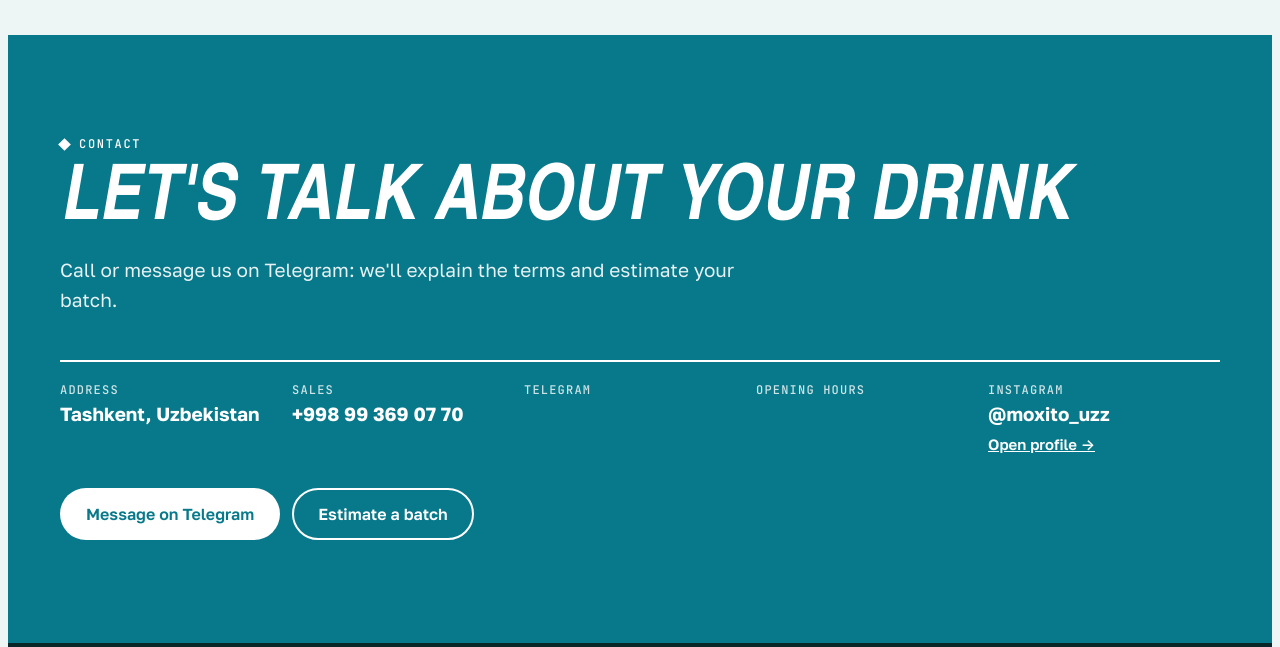
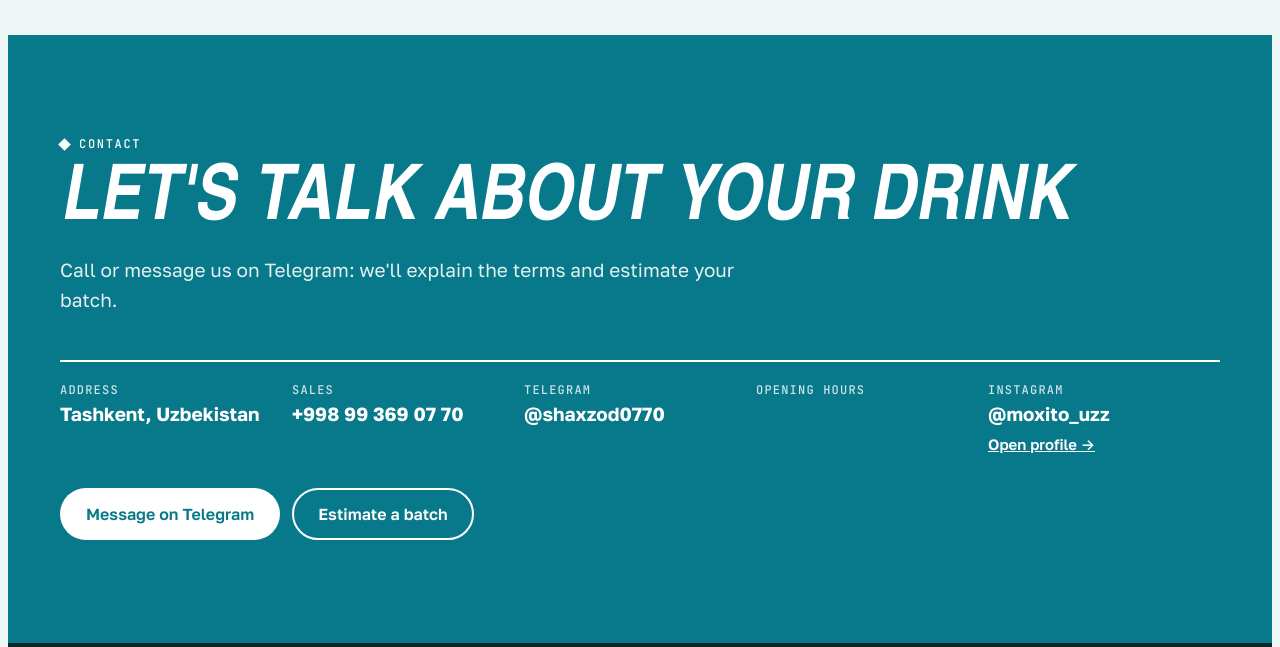
Before and after one commit to denizzmazarovv/aqua-diamond, a plain HTML site: page en/index.html in a window 1280 px wide. Shown: the part 8965-9612 px from the top of the page. Drawn offline with Linux system fonts and the light colour scheme; a web font is replaced by a local one.

Commit message:
Update site 17.11.2026 17:50

```diff
--- a/en/index.html
+++ b/en/index.html
@@ -770,7 +770,7 @@ footer .about-co{flex-basis:100%;order:3;max-width:90ch;font-size:13.5px;line-he
 /* ===== Заполните перед запуском ===== */
 const CONFIG = {
   phone: "+998 99 369 07 70", // например "+998 90 123 45 67": появится в шапке и в «Контактах»
-  telegram: "",    // username для заявок без @ (например "aquadiamond_sales"): все кнопки «Написать в Telegram»
+  telegram: "shaxzod0770", // username для заявок без @ (например "aquadiamond_sales"): все кнопки «Написать в Telegram»
   address: "",     // точный адрес завода; пусто = «г. Ташкент, Узбекистан»
   hours: "",       // например "Пн–Сб, 9:00–18:00"
   images: {        // пути к файлам в репозитории, например "img/asl-belgisi.png"
```
Also changed, not shown: index.html (+1 -1 lines), uz/index.html (+1 -1 lines).
